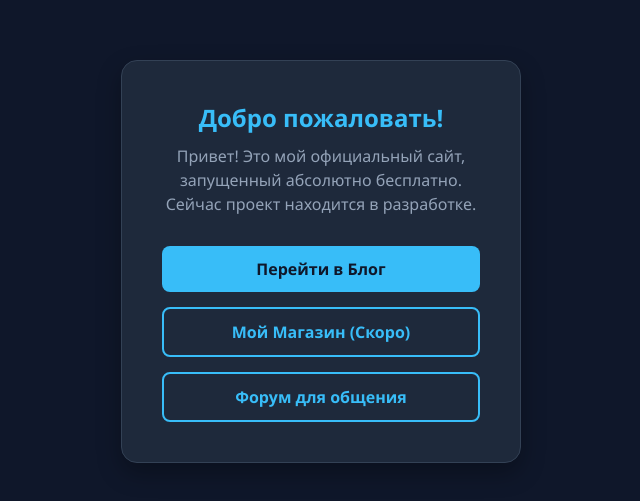
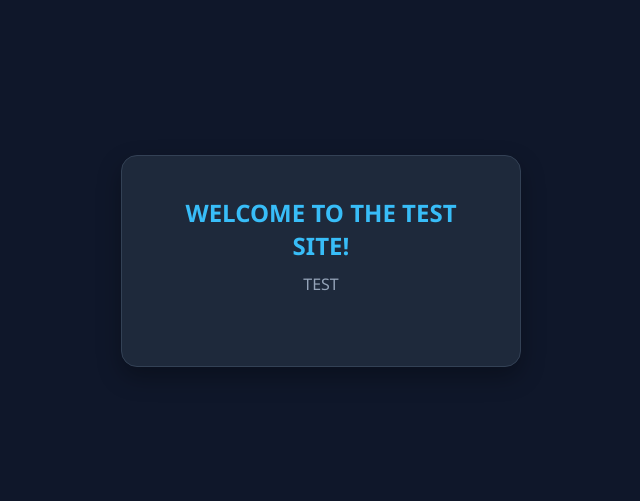
Before and after one commit to MrR3dSpy/mrredspy.github.io, a plain HTML site: page index.html in a window 1280 px wide. Shown: the part 139-640 px from the top of the page, without its empty margins (319-959 px from the left). Drawn offline with Linux system fonts and the light colour scheme.

Commit message:
Change site title and welcome text
Updated the title and welcome message for the site.

```diff
--- a/index.html
+++ b/index.html
@@ -3,7 +3,7 @@
 <head>
     <meta charset="UTF-8">
     <meta name="viewport" content="width=device-width, initial-scale=1.0">
-    <title>Мой Личный Сайт</title>
+    <title>THE TEST SITE</title>
     <style>
         * { box-sizing: border-box; margin: 0; padding: 0; font-family: 'Segoe UI', Tahoma, Geneva, Verdana, sans-serif; }
         body { background: #0f172a; color: #f8fafc; display: flex; justify-content: center; align-items: center; min-height: 100vh; padding: 20px; }
@@ -20,14 +20,11 @@
 <body>
 
     <div class="card">
-        <h1>Добро пожаловать!</h1>
-        <p>Привет! Это мой официальный сайт, запущенный абсолютно бесплатно. Сейчас проект находится в разработке.</p>
+        <h1>WELCOME TO THE TEST SITE!</h1>
+        <p>TEST</p>
 
         <div class="links">
-            <!-- Сюда в будущем можно вставить ссылки на ваши проекты -->
-            <a href="#" class="btn">Перейти в Блог</a>
-            <a href="#" class="btn secondary">Мой Магазин (Скоро)</a>
-            <a href="#" class="btn secondary">Форум для общения</a>
+
         </div>
     </div>
 
```
